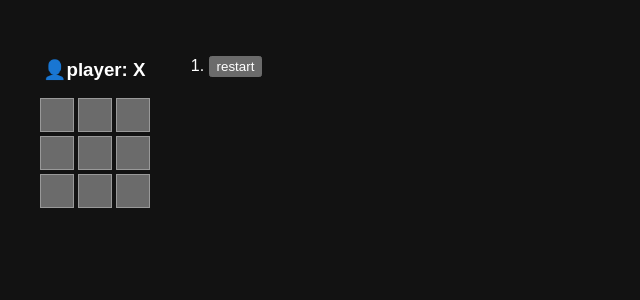
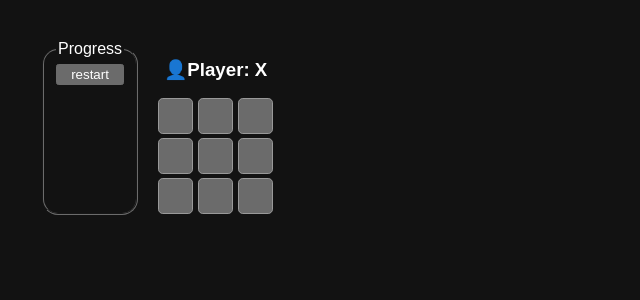
Before and after one commit to uni-parse/react, a React (Vite) app: page / in a window 1280 px wide. Shown: the top 300 px of the page, without its empty margins (0-640 px from the left). Built offline with nearby package versions, Linux system fonts and the light colour scheme.

Commit message:
xo game ai

```diff
--- a/src/_board.jsx
+++ b/src/_board.jsx
@@ -1,16 +1,22 @@
+let canPlay = true
 export default function Board({ xo, progress, onPlay }) {
-  const squares = progress.map((state, i) => (
+  const squares = progress.map((xo, i) => (
     <Square
       key={i}
-      value={state}
+      value={xo}
       onSquareClick={() => handleClick(i)}
     />
   ))
 
   const winner = calculateWinner(progress)
-  const status = winner
-    ? `👑winner: ${winner}`
-    : `👤player: ${xo}`
+  let status
+  if (/^X|O$/.test(winner))
+    status = `👑Winner: ${winner == 'X' ? 'Player' : 'AI'}`
+  else if (winner == 'gameOver') status = 'Game Over'
+  else if (winner == 'continue')
+    status = xo == 'X' ? '👤Player: X' : '💻AI: O'
+
+  //console.log(winner)
 
   return (
     <div className='game-board'>
@@ -20,12 +26,37 @@ export default function Board({ xo, progress, onPlay }) {
   )
 
   function handleClick(i) {
-    if (progress[i] || winner) return
+    if (progress[i] || winner != 'continue' || !canPlay) return
 
     const nextProgress = progress.slice() // copy (immutability)
     nextProgress.splice(i, 1, xo)
 
     onPlay(nextProgress)
+
+    canPlay = false
+
+    // ai turn
+    setTimeout(() => {
+      //return
+      if (calculateWinner(nextProgress) != 'continue') return
+
+      const emptyIndexes = nextProgress.reduce((arr, xo, i) => {
+        if (!xo) arr.push(i)
+        return arr
+      }, [])
+
+      const randomIndex =
+        emptyIndexes[
+          Math.floor(Math.random() * emptyIndexes.length)
+        ]
+
+      const aiProgress = nextProgress.slice()
+      aiProgress.splice(randomIndex, 1, xo == 'X' ? 'O' : 'X')
+
+      onPlay(aiProgress, 'ai')
+
+      canPlay = true
+    }, 700)
   }
 }
 
@@ -49,6 +80,7 @@ function calculateWinner(progress) {
     [2, 4, 6],
   ]
 
+  // find winner
   for (let i = 0; i < lines.length; i++) {
     const [a, b, c] = lines[i]
 
@@ -60,5 +92,7 @@ function calculateWinner(progress) {
       return progress[a] // 'X' | 'O'
   }
 
-  return null
+  if (!progress.includes(null)) return 'gameOver'
+
+  return 'continue'
 }
--- a/src/_progress.jsx
+++ b/src/_progress.jsx
@@ -1,13 +1,16 @@
 export default function Progress({ history, setCurrentMove }) {
   const moves = history.map((progress, i) => {
-    const description = i ? `undo to move #${i}` : 'restart'
+    const description = i ? `move #${i}` : 'restart'
     return (
-      <li key={i}>
-        <button onClick={() => setCurrentMove(i)}>
-          {description}
-        </button>
-      </li>
+      <button key={i} onClick={() => setCurrentMove(i)}>
+        {description}
+      </button>
     )
   })
-  return <ol className='game-info'>{moves}</ol>
+  return (
+    <fieldset className='game-info'>
+      <legend>Progress</legend>
+      {moves}
+    </fieldset>
+  )
 }
--- a/src/game.jsx
+++ b/src/game.jsx
@@ -6,26 +6,28 @@ import Progress from './_progress'
 export default function Game() {
   const [history, setHistory] = useState([Array(9).fill(null)])
   const [currentMove, setCurrentMove] = useState(0)
+  const [xo, setXo] = useState('X')
 
-  const xo = currentMove % 2 ? 'O' : 'X'
   const progress = history[currentMove]
 
   return (
     <div className='game'>
-      <Board xo={xo} progress={progress} onPlay={handlePlay} />
       <Progress
         history={history}
         setCurrentMove={setCurrentMove}
       />
+      <Board xo={xo} progress={progress} onPlay={handlePlay} />
     </div>
   )
 
-  function handlePlay(nextProgress) {
+  function handlePlay(nextProgress, ai) {
     const nextHistory = [
       ...history.slice(0, currentMove + 1),
       nextProgress,
     ]
     setHistory(nextHistory)
     setCurrentMove(nextHistory.length - 1)
+
+    setXo(ai ? 'X' : 'O')
   }
 }
--- a/src/sass/game.scss
+++ b/src/sass/game.scss
@@ -6,15 +6,6 @@ body {
   font-family: sans-serif;
   //margin: 20px;
   padding: 0;
-}
-
-
-code {
-  font-size: 1.2em;
-}
-
-ul {
-  padding-left: 20px;
 }
 
 .square {
@@ -32,27 +23,36 @@ ul {
   width: 34px;
 }
 
+.game {
+  display: flex;
+  flex-direction: row;
+}
+
 .board {
   display: grid;
-  grid: repeat(3, 1fr) / repeat(3, 1fr);
+  grid: repeat(3, 2.2em) / repeat(3, 2.2em);
   grid-gap: .3em;
+
+  button {
+    border-radius: .2em;
+    width: 100%;
+    height: 100%;
+  }
 }
-
-//.board-row:after {
-//  clear: both;
-//  content: '';
-//  display: table;
-//}
 
 .status {
   margin-bottom: 10px;
 }
 
-.game {
-  display: flex;
-  flex-direction: row;
-}
+
 
 .game-info {
-  margin-left: 20px;
+  border-radius: 1em;
+  margin-right: 20px;
+  display: flex;
+  flex-direction: column;
+
+  button {
+    margin-bottom: .3em;
+  }
 }
```
